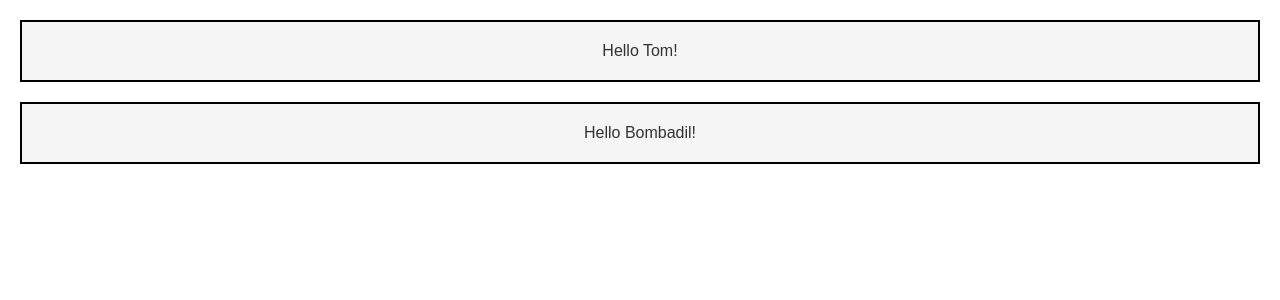
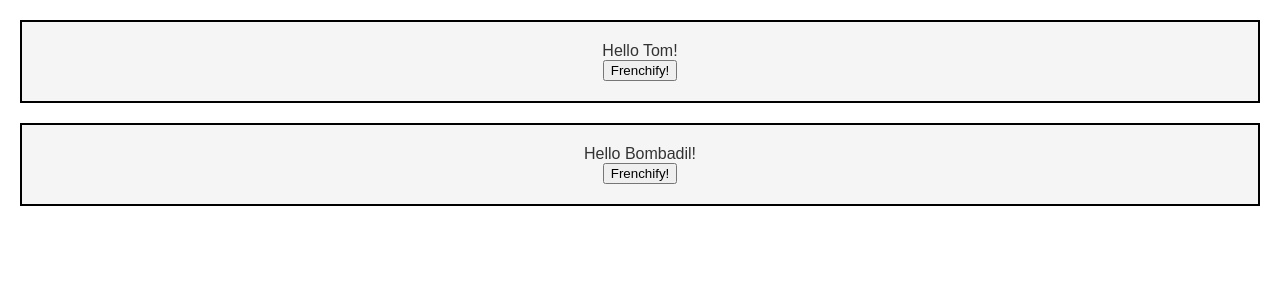
Before and after one commit to simonvlc/react-app, a React (Create React App) app: page / in a window 1280 px wide. Shown: the top 300 px of the page. Built offline with nearby package versions, Linux system fonts and the light colour scheme.

Commit message:
adding state & interactivity

```diff
--- a/src/HelloWorld.js
+++ b/src/HelloWorld.js
@@ -1,8 +1,27 @@
-import React from 'react';
+import React, { Component } from 'react';
 import './HelloWorld.css';
 
-const HelloWorld = (props) => {
-  return (<div className="HelloWorld">Hello {props.name}!</div>);
-};
+class HelloWorld extends Component {
+
+  constructor(props) {
+    super(props);
+    this.state = { greeting: 'Hello' };
+    this.frenchify = this.frenchify.bind(this);
+  }
+
+  frenchify(){
+    this.setState({ greeting: 'Bonjour' });
+  }
+
+  render(){
+    return (
+      <div className="HelloWorld">
+        {this.state.greeting} {this.props.name}!
+        <br/>
+        <button onClick={this.frenchify}>Frenchify!</button>
+      </div>
+    );
+  }
+}
 
 export default HelloWorld;
```
